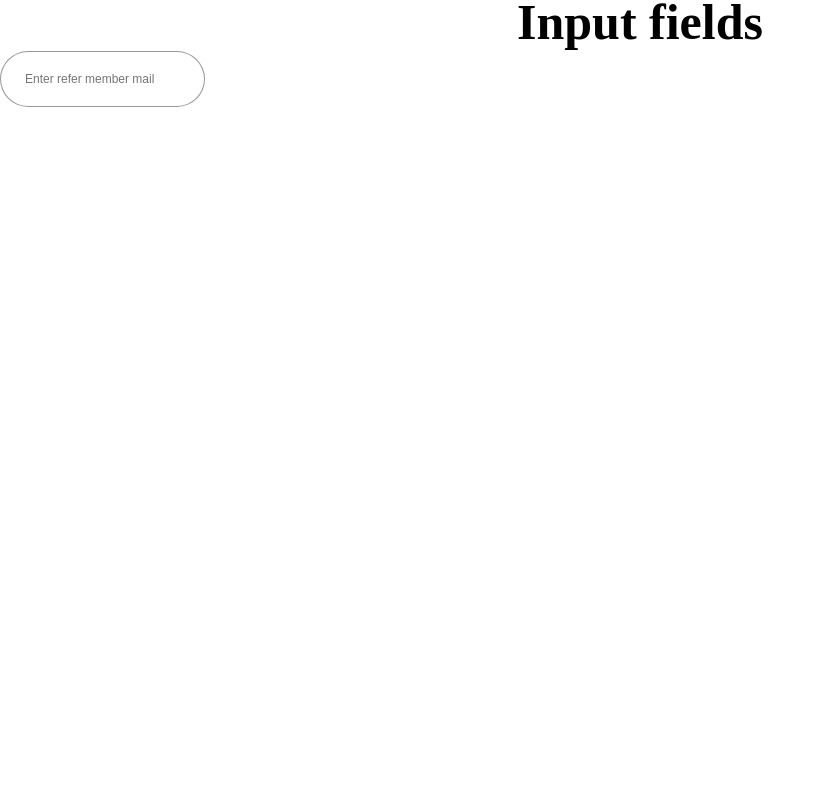
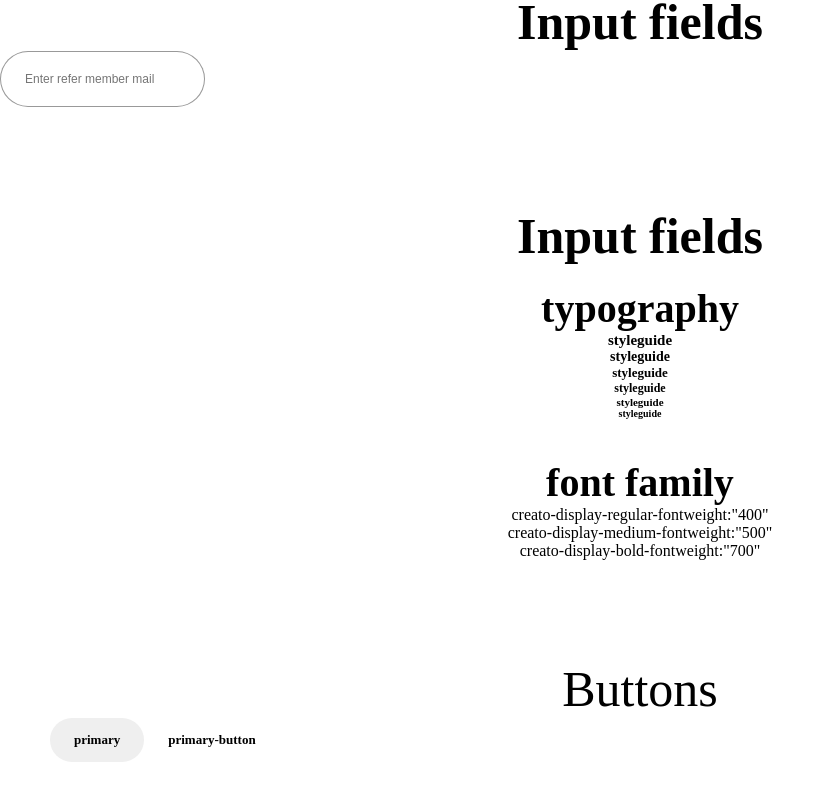
Before and after one commit to Lalitha-Appikonda/temp-brand-owner, a React (Vite) app: page / in a window 1280 px wide. Shown: the part 987-1787 px from the top of the page, without its empty margins (0-835 px from the left). Before the commit the page ends 1094 px from the top, so only its background shows below. Built offline with nearby package versions, Linux system fonts and the light colour scheme.

Commit message:
chnages in

```diff
--- a/src/Styleguide/Styleguide.jsx
+++ b/src/Styleguide/Styleguide.jsx
@@ -9,20 +9,20 @@ const Styleguide = () => {
     { name: "rgba(242,242,242)", bg: "rgba(var(--secondary-bg))", },
     { name: "rgba(244,244,244)", bg: "rgba(var(---green-bg))", },
     { name: "rgba(237,254,244)", bg: "rgba(var(--icon-color))", },
-    { name: "rgba(255,242,237)", bg: "rgba(var(--like-bg))",  },
-    { name: "rgba(194,214,92)", bg: "rgba(var(--pink-bg))",  },
-    { name: "rgba(40,165,109)", bg: "rgba(var(--yellow-bg))",  },
+    { name: "rgba(255,242,237)", bg: "rgba(var(--like-bg))", },
+    { name: "rgba(194,214,92)", bg: "rgba(var(--pink-bg))", },
+    { name: "rgba(40,165,109)", bg: "rgba(var(--yellow-bg))", },
     { name: "table-border-gradient", bg: "rgba(var(--star-bg))", },
     { name: "rgba(255,241,232)", bg: "rgba(var(--product-bg))", },
     { name: "rgba(111,109,109)", bg: "rgba(var(--slider-circle-bg))", },
-    { name: "rgba(15,15,15)", bg: "rgba(var(--dividing-line))",  },
-    { name: "rgba(237,251,255)", bg: "rgba(var(--three-star-rating))",  },
-    { name: "rgba(238,238,238)", bg: "rgba(var(--two-star-rating))",  },
-    { name: "rgba(242,246,255)", bg: "rgba(var(--one-star-rating))",  },
+    { name: "rgba(15,15,15)", bg: "rgba(var(--dividing-line))", },
+    { name: "rgba(237,251,255)", bg: "rgba(var(--three-star-rating))", },
+    { name: "rgba(238,238,238)", bg: "rgba(var(--two-star-rating))", },
+    { name: "rgba(242,246,255)", bg: "rgba(var(--one-star-rating))", },
     { name: "rgba(246,233,255)", bg: "rgba(var(--primary-text))", },
     { name: "rgba(17,24,39)", bg: "rgba(var(--secondary-text))", },
     { name: "rgba(107,114,128)", bg: "rgba(var(--error-text))", },
-    { name: "rgba(156,163,175)", bg: "rgba(var(--rating-text))",},
+    { name: "rgba(156,163,175)", bg: "rgba(var(--rating-text))", },
     { name: "rgba(88,63,255)", bg: "rgba(var(--green-text))", },
     { name: "rgba(255,78,72)", bg: "rgba(var(--out-of-stock-text))", },
   ];
@@ -30,11 +30,11 @@ const Styleguide = () => {
     <>
       <div>
         <h1 style={{ fontSize: "50px", textAlign: "center" }}>colors</h1>
-        <div style={{ display: "flex", flexWrap: "wrap", gap: "100px", marginTop:"50px" }}>
+        <div style={{ display: "flex", flexWrap: "wrap", gap: "100px", marginTop: "50px" }}>
           {colors.map((color) => (
             <div key={color.name} style={{ textAlign: "center" }}>
-                 <div  style={{ width: "100px", height: "100px", border: "2px solid black", borderRadius: "50%", background:color.bg, }}></div>
-                 <p>{color.name}</p>
+              <div style={{ width: "100px", height: "100px", border: "2px solid black", borderRadius: "50%", background: color.bg, }}></div>
+              <p>{color.name}</p>
             </div>
           ))}
         </div>
@@ -42,8 +42,40 @@ const Styleguide = () => {
 
 
       <div>
-        <h1 style={{ fontSize: "50px", textAlign: "center", marginTop:"100px" }}>Input fields</h1>
+        <h1 style={{ fontSize: "50px", textAlign: "center", marginTop: "100px" }}>Input fields</h1>
         <Input placeholder="Enter refer member mail" />
+
+
+
+
+      </div>
+      <div>
+        <h1 style={{ fontSize: "50px", textAlign: "center", marginTop: "100px" }}>Input fields</h1>
+
+      </div>
+      <div style={{ textAlign: "center", margin: "20px" }} >
+        <p style={{ fontSize: "40px", fontWeight: "900", }}>typography</p>
+        <h1>styleguide</h1>
+        <h2>styleguide</h2>
+        <h3>styleguide</h3>
+        <h4>styleguide</h4>
+        <h5>styleguide</h5>
+        <h6>styleguide</h6>
+      </div>
+
+      <div style={{ textAlign: "center", margin: "40px" }} >
+        <p style={{ fontSize: "40px", fontWeight: "900", }}>font family</p>
+        <p style={{ fontFamily: "creatodisplay-regular" }}>creato-display-regular-fontweight:"400"</p>
+        <p style={{ fontFamily: "creatodisplay-medium" }}>creato-display-medium-fontweight:"500"</p>
+        <p style={{ fontFamily: "creatodisplay-bold" }}>creato-display-bold-fontweight:"700"</p>
+
+
+      </div>
+
+      <div style={{ margin: "50px" }}>
+        <p style={{ fontSize: "50px", textAlign: "center", marginTop: "100px" }}>Buttons</p>
+        <button className="btn">primary</button>
+        <button className=" btn btn-primary">primary-button</button>
 
       </div>
     </>
--- a/src/index.css
+++ b/src/index.css
@@ -131,6 +131,7 @@ q {
 
 blockquote,
 q {
+
   &:before,
   &:after {
     content: "";
@@ -184,35 +185,42 @@ input::-webkit-inner-spin-button {
   width: 100%;
   margin: 0 auto;
 }
+
 .container-fluid {
   padding: 0px 32px;
 }
+
 @media (max-width: 576px) {
   .container {
     max-width: 90%;
     margin: 0 auto;
   }
 }
+
 @media (min-width: 576px) {
   .container {
     max-width: 540px;
   }
 }
+
 @media (min-width: 768px) {
   .container {
     max-width: 720px;
   }
 }
+
 @media (min-width: 992px) {
   .container {
     max-width: 960px;
   }
 }
+
 @media (min-width: 1200px) {
   .container {
     max-width: 1140px;
   }
 }
+
 @media (min-width: 1400px) {
   .container {
     max-width: 1320px;
@@ -231,15 +239,15 @@ input::-webkit-inner-spin-button {
 
 
 /*=========================================================== colors ========================================================*/
-:root{
+:root {
 
   /*================================ background colors =======================================*/
 
   /* login page */
   --orange-bg: 254, 136, 17;
-    --primary-bg : 255, 255, 255;
+  --primary-bg: 255, 255, 255;
   --secondary-bg: 242, 242, 242;
-    --green-bg:0, 186, 0;
+  --green-bg: 0, 186, 0;
 
 
   /* dashboard */
@@ -247,14 +255,14 @@ input::-webkit-inner-spin-button {
   --like-bg: 255, 55, 48;
   --pink-bg: 247, 75, 129;
   --yellow-bg: 232, 186, 0;
-    --star-bg : 246, 177, 32;
-   --product-bg : 246, 246, 246;
-   --slider-circle-bg : 217, 217, 217;
-   --dividing-line : 223, 223, 223;
-   --three-star-rating : 114, 191, 188;
-   --two-star-rating : 252, 179, 1;
-   --one-star-rating : 241, 101, 101;
-   --borders : 0, 0, 0;
+  --star-bg: 246, 177, 32;
+  --product-bg: 246, 246, 246;
+  --slider-circle-bg: 217, 217, 217;
+  --dividing-line: 223, 223, 223;
+  --three-star-rating: 114, 191, 188;
+  --two-star-rating: 252, 179, 1;
+  --one-star-rating: 241, 101, 101;
+  --borders: 0, 0, 0;
 
 
 
@@ -263,31 +271,33 @@ input::-webkit-inner-spin-button {
   /*======================================== text colors =============================================================*/
 
   /* login page */
-     --primary-text:4, 35, 56;
+  --primary-text: 4, 35, 56;
   --secondary-text: 101, 101, 101;
-     --error-text : 254, 77, 17;
-     --rating-text :92, 92, 92;
+  --error-text: 254, 77, 17;
+  --rating-text: 92, 92, 92;
 
 
 
 
 
   /* dashboard */
-     --green-text : 1, 152, 18;
-     --out-of-stock-text : 255, 78, 72;
+  --green-text: 1, 152, 18;
+  --out-of-stock-text: 255, 78, 72;
 
 
 
 }
+
 /* input field  */
 
-.input-group .input-wrapper input{
+.input-group .input-wrapper input {
   padding: 20px 24px;
   border: 1px solid rgba(var(--borders), 0.4);
   border-radius: 39px;
   font-size: 12px;
 }
-.input-group .input-wrapper input ::placeholder{
+
+.input-group .input-wrapper input ::placeholder {
   color: rgba(var(--secondary-text), 1);
 }
 
@@ -299,14 +309,77 @@ input::-webkit-inner-spin-button {
 .input-group input:hover {
   border-color: rgba(var(--borders), 0.4);
 }
+
 .input-group input:disabled {
   background-color: rgba(var(--primary-bg), 0.6);
   cursor: not-allowed;
 }
+
 .input-error {
   border-color: rgba(var(--error-text), 1);
 }
+
 .error-text {
   color: rgba(var(--error-text), 1);
   font-size: 12px;
 }
+
+
+
+
+/* mohana */
+
+
+/* ============================================================================ global css =========================================================================================================== */
+
+
+/* *****typography********* */
+
+h1 {
+  font-size: 15px;
+}
+
+h2 {
+  font-size: 14px;
+}
+
+h3 {
+  font-size: 13px;
+}
+
+h4 {
+  font-size: 12px;
+}
+
+h5 {
+  font-size: 11px;
+}
+
+h6 {
+  font-size: 10px;
+}
+
+/* *****typography********* */
+
+
+/**************** BASE BUTTON **************/
+.btn {
+  display: inline-flex;
+  align-items: center;
+  justify-content: center;
+  border-radius: 39px;
+  padding: 14px 24px;
+  gap: 10px;
+  cursor: pointer;
+  text-decoration: none;
+  transition: all 0.3s ease;
+  font-family: "creatodisplay-bold";
+  font-size: 13px;
+  font-weight: 700;
+
+}
+
+.btn-primary {
+  background-color: var(--orange-bg);
+  color: var(--primary-bg);
+}
```
Also changed, not shown: 1 other file (tests, documents, lock files or other folders). Lines whose indentation alone changed are shown as unchanged.
